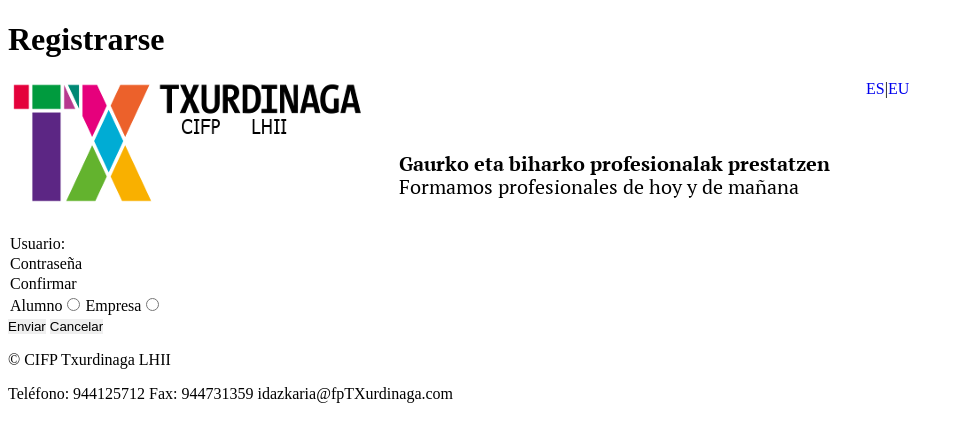
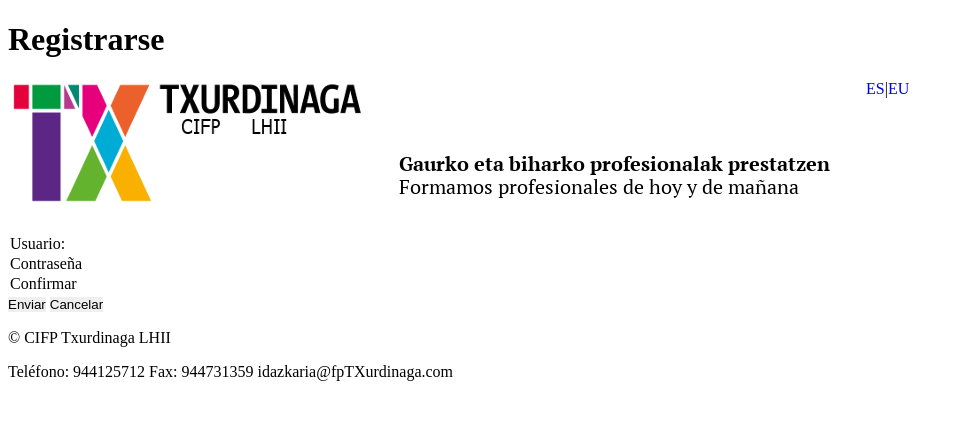
Before and after one commit to ArrobaJGG/BolsaTrabajo, a CodeIgniter app: page /database/Registro_controller in a window 1280 px wide. Shown: the top 442 px of the page, without its empty margins (0-963 px from the left). Run offline with CodeIgniter, Linux system fonts and the light colour scheme.

Commit message:
Registro y carpeta javascript

```diff
--- a/application/views/registro_view.php
+++ b/application/views/registro_view.php
@@ -20,10 +20,6 @@
 				<td>Confirmar</td>
 				<td><input type="password" name="contrasenaC" /></td>
 			</tr>
-			<tr>
-				<td>Alumno<input type="radio" name="rol" value="alumno" /></td>
-				<td>Empresa<input type="radio" name="rol" value="empresa" /></td>
-			</tr>
 		</table>
 		<input type="submit" name="Enviar" value="Enviar" />
 		<button type="reset" name="Cancelar" value="Cancelar"/>Cancelar</button>
```
Also changed, not shown: assets/js/registro_controller.js (added).
